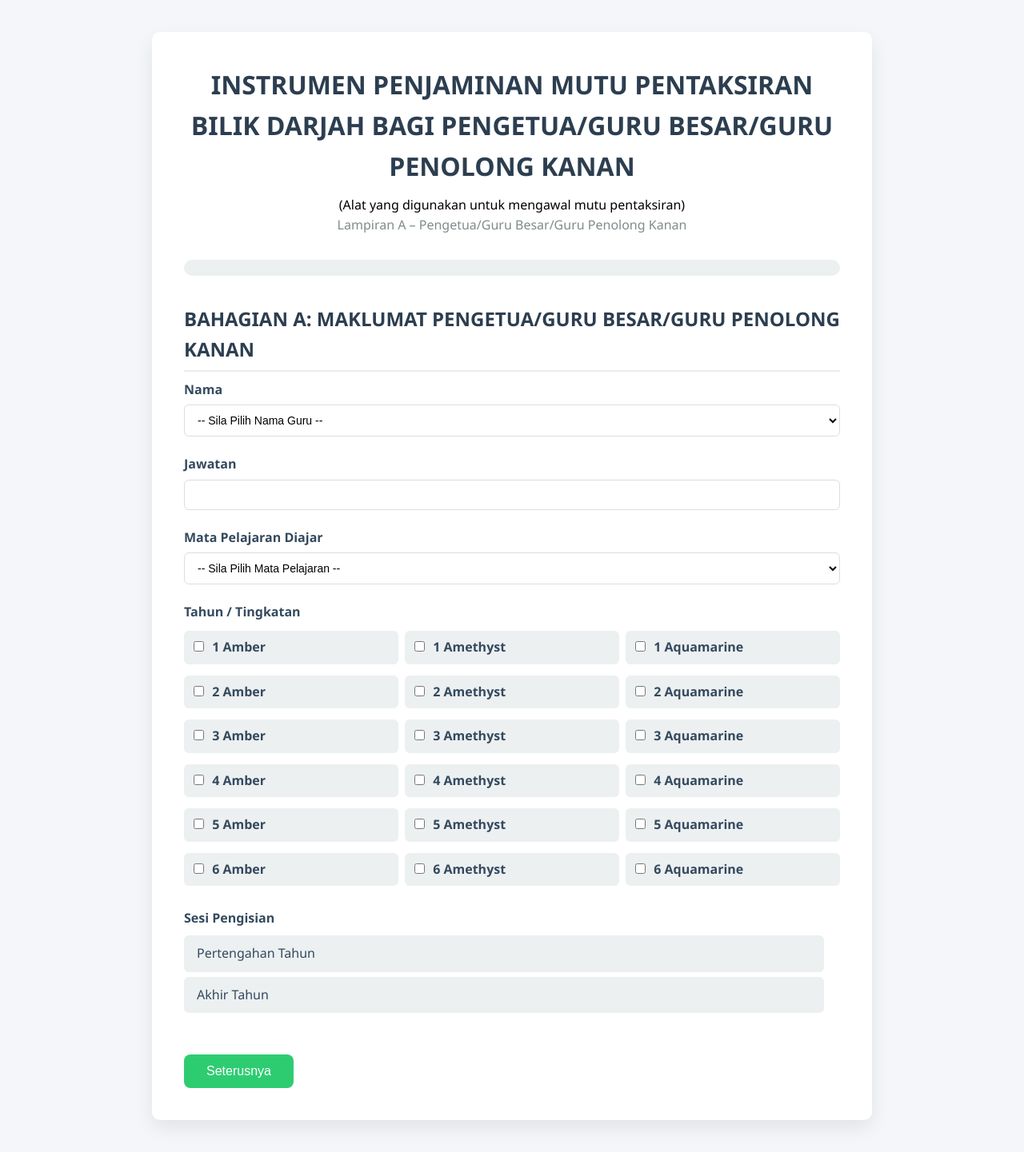
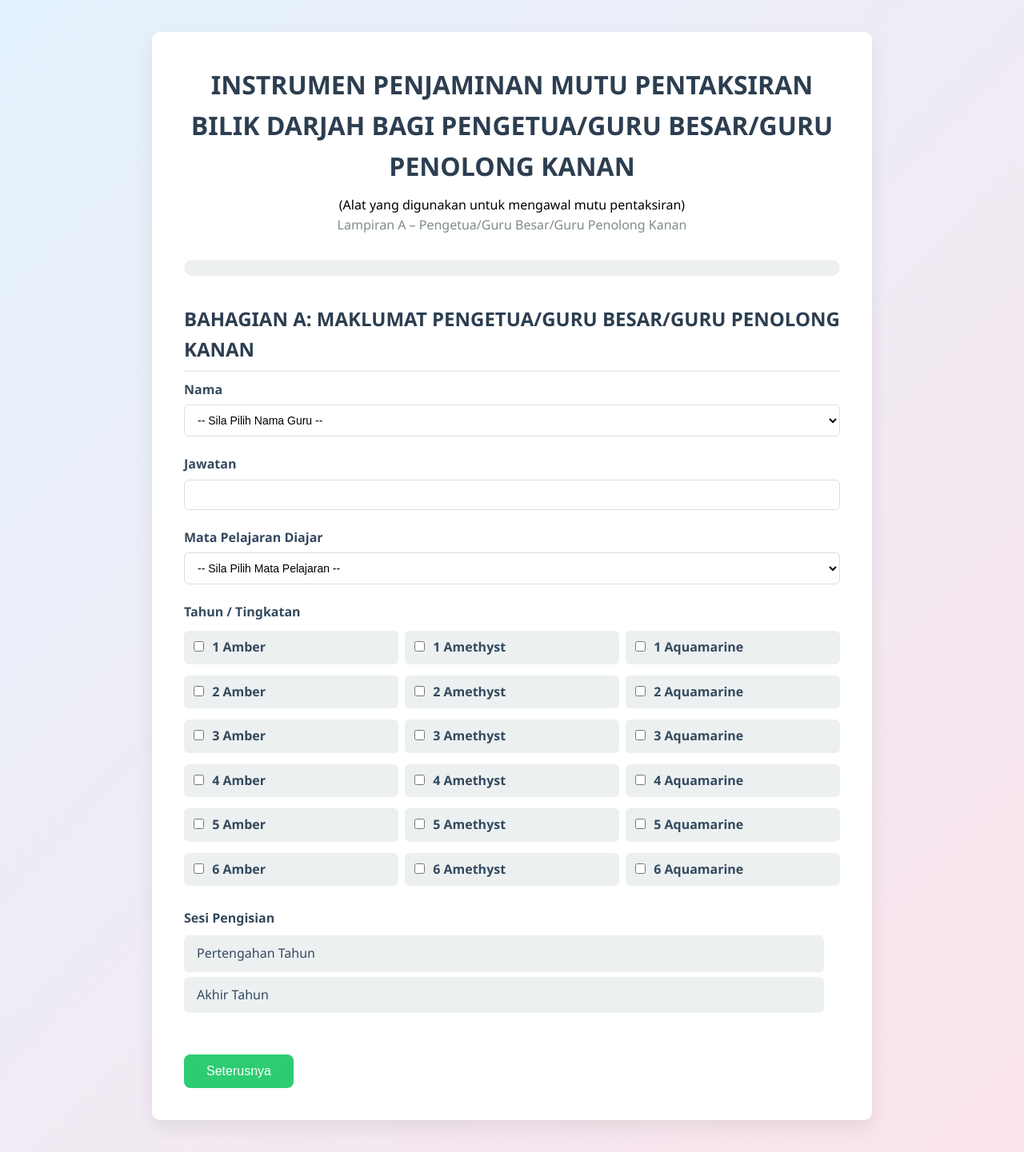
Before and after one commit to asyrafabdzawawi/borangpenjaminankualiti, a Flask app: page /lampirana in a window 1280 px wide. Shown: the whole page at 80% size. Run offline with Flask 3, Linux system fonts and the light colour scheme; parts of the project's set-up code (start-up, migrations or seed data) failed here and were passed over.

Commit message:
Update lampirana.html

```diff
--- a/templates/lampirana.html
+++ b/templates/lampirana.html
@@ -141,7 +141,7 @@ padding:0;
 
 body{
 font-family: "Segoe UI", Arial, sans-serif;
-background:#f4f6f9;
+background: linear-gradient(135deg, #e3f2fd, #fce4ec);
 line-height:1.6;
 padding:40px 20px;
 }
```
